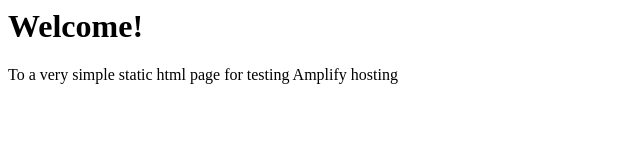
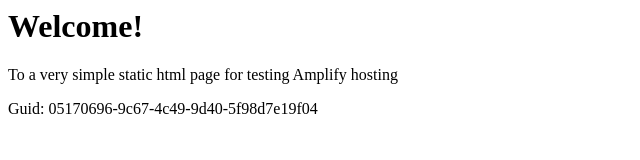
Before and after one commit to aws-aemilia-pdx/Github-PR-Commit-Integration-Test-DoNotTouch-v0-beta-us-west-2, a website: page src/index.html in a window 1280 px wide. Shown: the whole page, without its empty margins (0-640 px from the left). Drawn offline with Linux system fonts and the light colour scheme.

Commit message:
commit from integ tests

```diff
--- a/src/index.html
+++ b/src/index.html
@@ -1,3 +1,5 @@
+
+
 <html lang="en">
 
 <head>
@@ -10,6 +12,6 @@
 <body>
     <h1>Welcome!</h1>
     <p>To a very simple static html page for testing Amplify hosting</p>
-</body>
+    <p>Guid: 05170696-9c67-4c49-9d40-5f98d7e19f04</p></body>
 
 </html>
```
